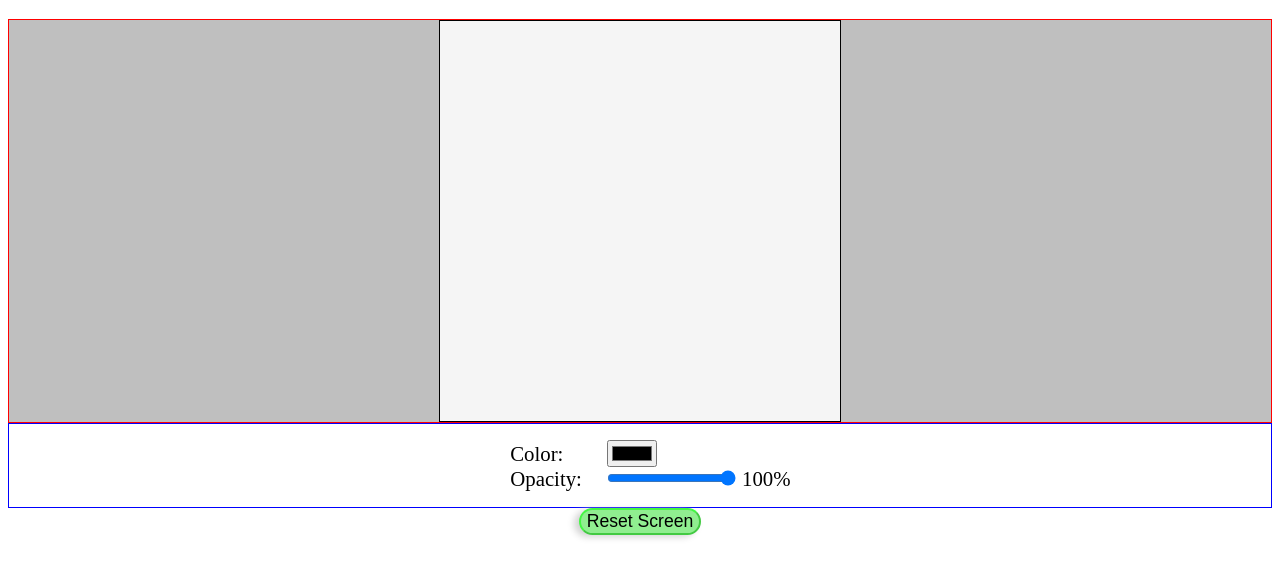
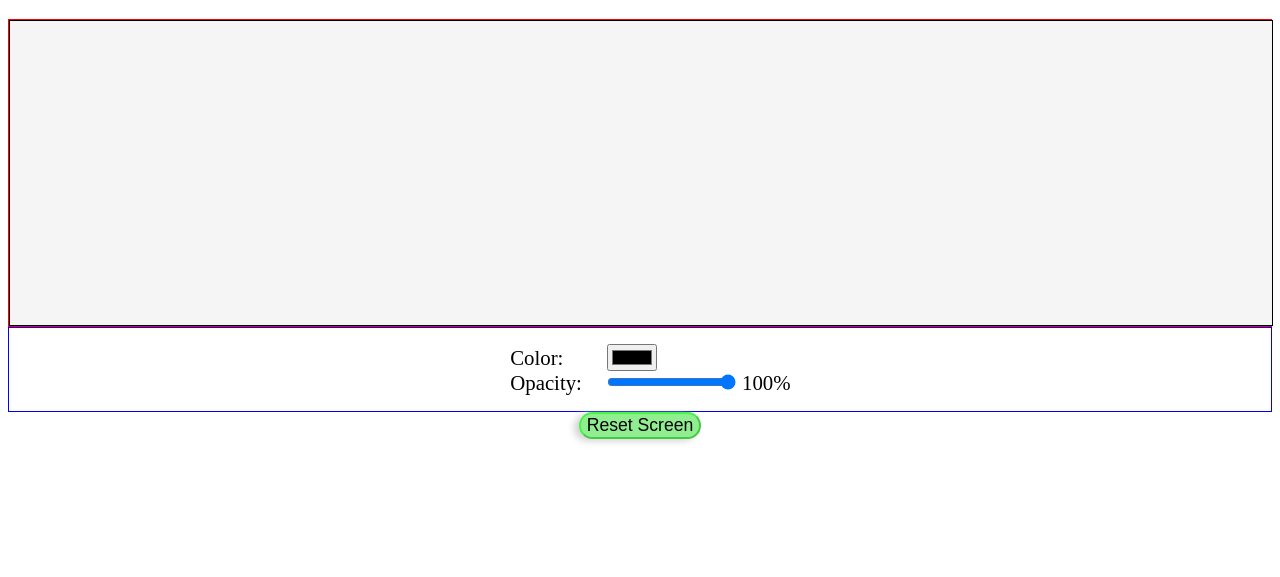
Before and after one commit to Peachesforme/drawything, a plain HTML site: page index.html in a window 1280 px wide. Shown: the part 61-638 px from the top of the page. Drawn offline with Linux system fonts and the light colour scheme.

Commit message:
ScreenAdjustments

```diff
--- a/index.html
+++ b/index.html
@@ -5,6 +5,7 @@
         <meta name="viewport" content="width=device-width, initial-scale=1.0">
         <title>Drawing Project</title>
         <link rel="stylesheet" href="styles.css">
+        <link rel="shortcut icon" href="#">
         <script defer type="module" src="./script/script.js"></script>
     </head>
     <h1>Drawing Project</h1>
--- a/script/script.js
+++ b/script/script.js
@@ -1,4 +1,3 @@
-
 //Create Elements that can be manipulated
 const canvas = document.getElementById("GameScreen");
 const context = canvas.getContext("2d");
@@ -6,9 +5,12 @@ const resetButton = document.getElementById("resetScreenButton");
 const colorSelector = document.getElementById("colorSelector");
 const colorButton = document.getElementById('colorSwatch');
 const opacitySlider = document.getElementById('opacitySlider');
+const mainSection = document.getElementById('main');
 
-canvas.width = 400;
-canvas.height = 400;
+canvas.width = mainSection.clientWidth;
+canvas.height = mainSection.clientHeight * 2;
+console.log ("Widght: " + canvas.clientWidth + " Height: " + canvas.clientHeight * 2)
+
 
 document.getElementById('opacityLabel').innerText = opacitySlider.value+"%"
 colorButton.value = 'rgba(0,0,0,0)'; // Default Color to load up with.
--- a/styles.css
+++ b/styles.css
@@ -16,7 +16,6 @@
     margin-left: auto;
     margin-right: auto;
     font-size: 1.1rem;
-    width: fit-content;
     border-radius: 99999px;
     box-shadow: lightgray -5px 2px 7px;
     background-color: lightgreen;
```
Also changed, not shown: example.png (deleted), favicon.ico (added).
